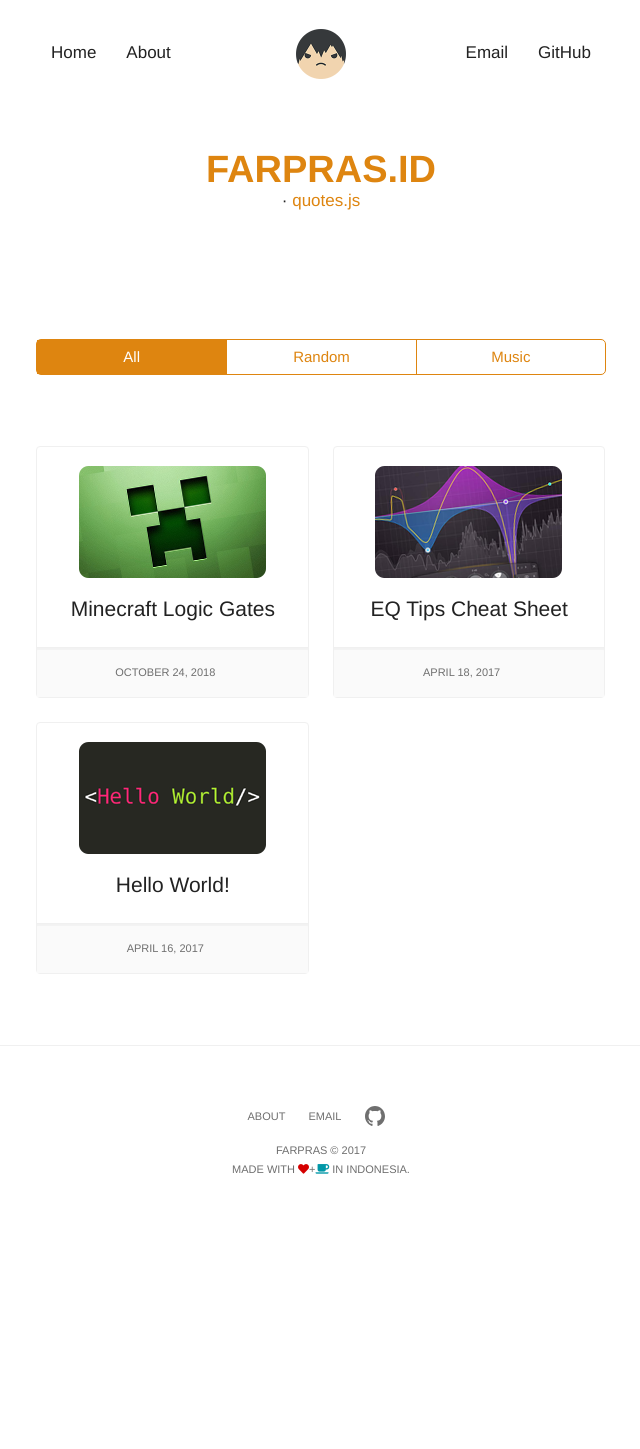
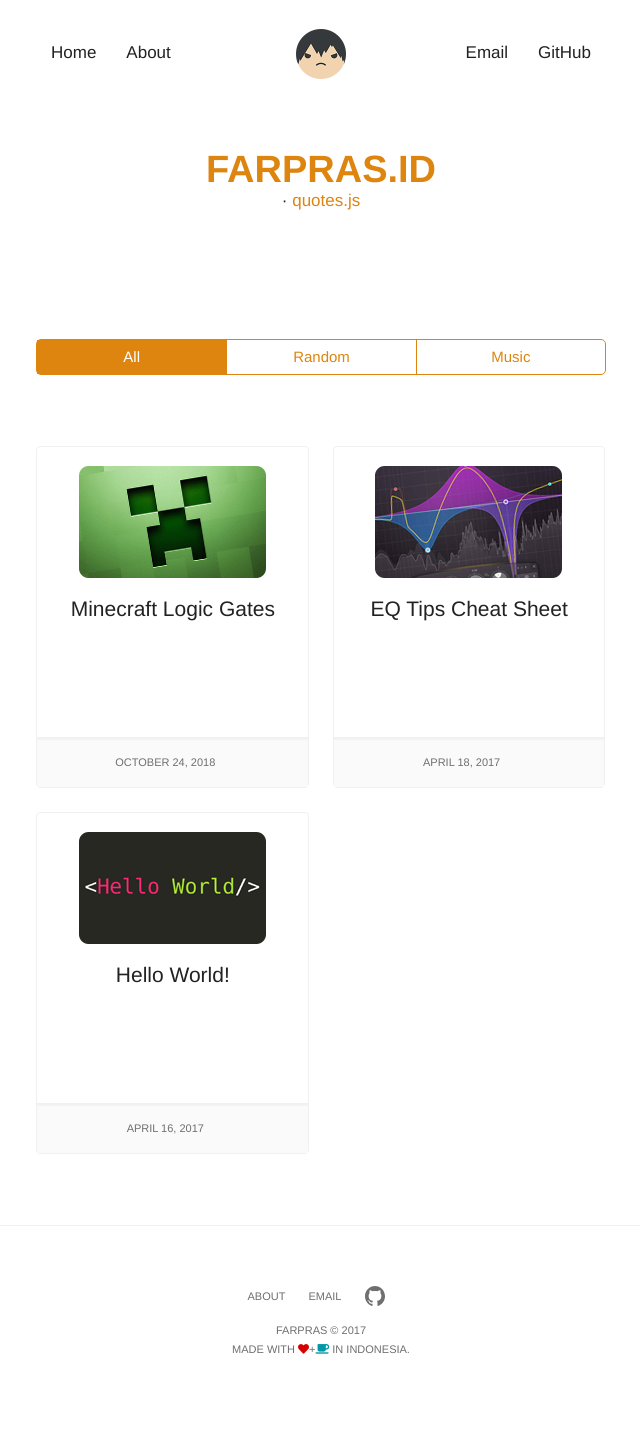
Before and after one commit to farpras28/farpras28.github.io, a Jekyll site: the page built from index.html, in a window 1280 px wide. Shown: the whole page, without its empty margins (319-959 px from the left). Built offline with Jekyll 4.4.1, drawn with Linux system fonts in a browser that asks for light colours; nearby versions of some CDN libraries; comment, search, counter and statistics services are not loaded; before the commit the page ends 1269 px from its top, so only the background shows below that.

Commit message:
tweaks post-listing 4

```diff
--- a/_sass/components/_post-listing.scss
+++ b/_sass/components/_post-listing.scss
@@ -22,7 +22,7 @@
 
 .post-listing__link {
   display: block;
-  height: 200px;
+  height: 290px;
   color: inherit;
 
   &:hover {
```
